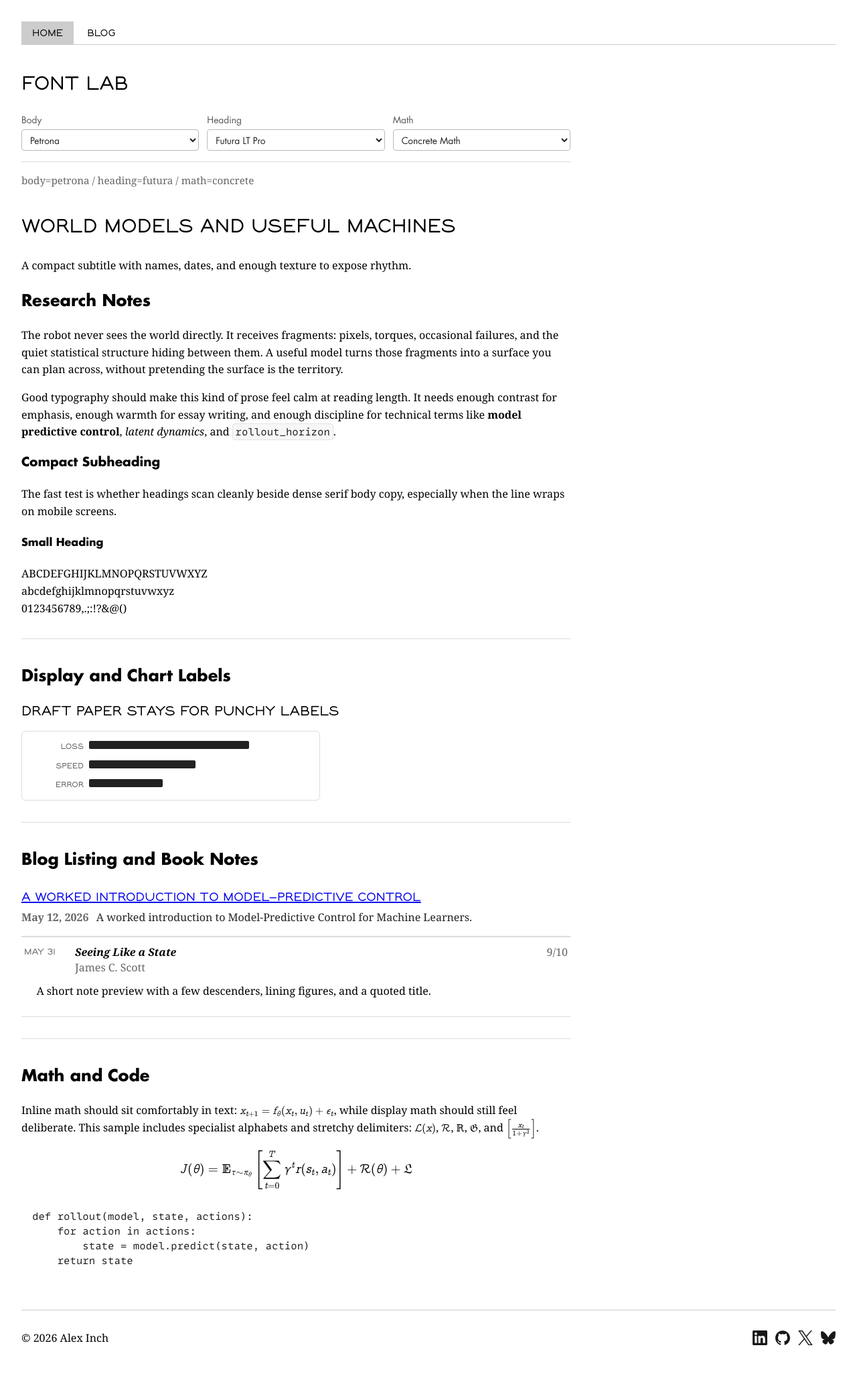
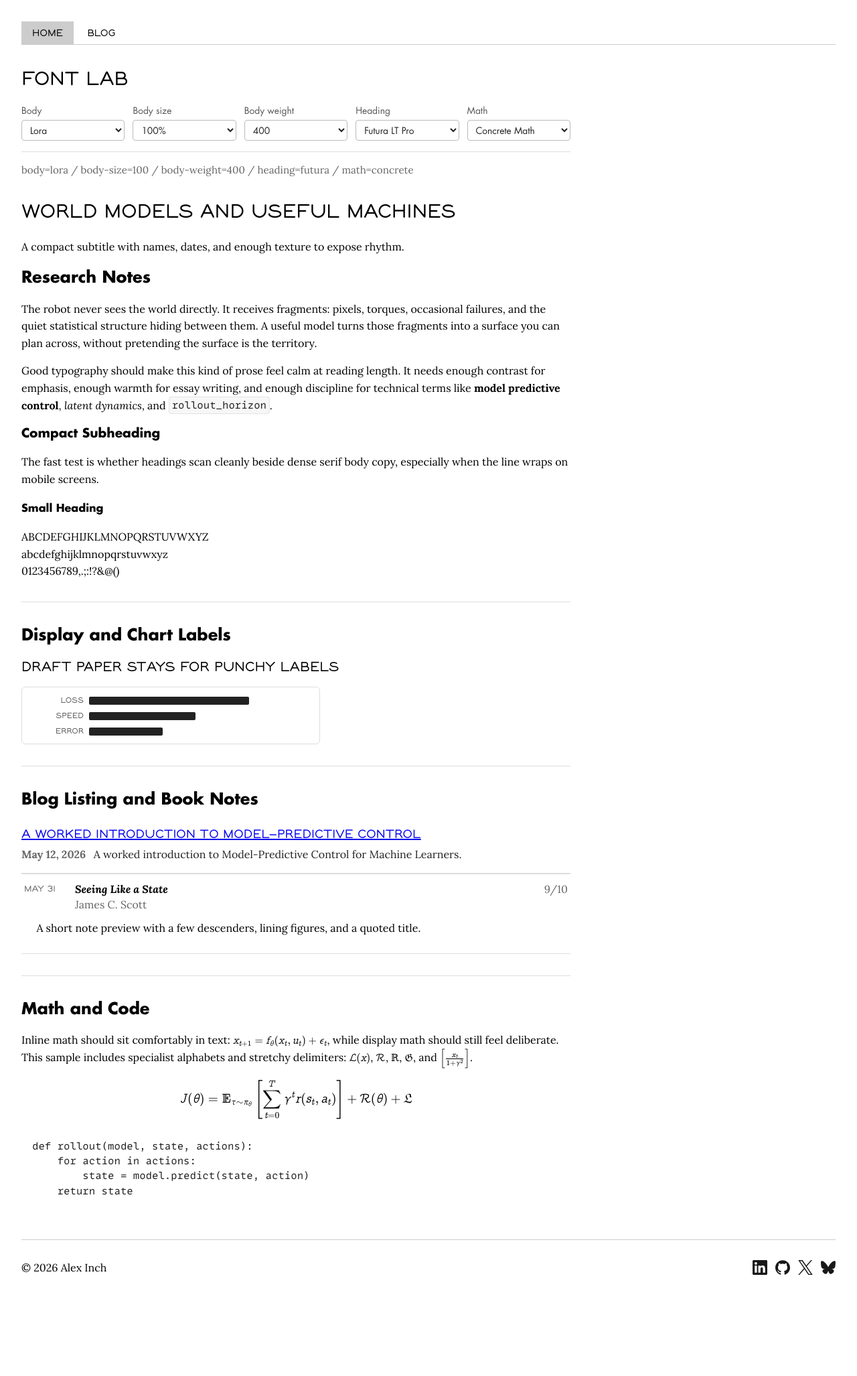
Before and after one commit to foty-hub/foty-hub.github.io, a Jekyll site: the page built from font-lab.md, in a window 1280 px wide. Shown: the whole page at 67% size. Built offline with Jekyll 4.4.1, drawn with Linux system fonts in a browser that asks for light colours; some web fonts are replaced; after the commit the page ends 1950 px from its top, so only the background shows below that.

Commit message:
Swap to Lora

```diff
--- a/_layouts/default.html
+++ b/_layouts/default.html
@@ -22,25 +22,30 @@
   <link rel="preconnect" href="https://fonts.googleapis.com">
   <link rel="preconnect" href="https://fonts.gstatic.com" crossorigin>
   <link rel="stylesheet" href="https://cdnjs.cloudflare.com/ajax/libs/normalize/8.0.1/normalize.min.css">
-  <link rel="stylesheet" href="https://fonts.googleapis.com/css2?family=Baskervville:ital,wght@0,400;0,700;1,400;1,700&amp;family=EB+Garamond:ital,wght@0,400;0,700;1,400;1,700&amp;family=Libre+Caslon+Text:ital,wght@0,400;0,700;1,400&amp;family=Lora:ital,wght@0,400;0,700;1,400;1,700&amp;family=Petrona:ital,wght@0,400;0,700;1,400;1,700&amp;family=Sorts+Mill+Goudy:ital@0;1&amp;display=swap">
+  <link rel="stylesheet" href="https://fonts.googleapis.com/css2?family=Baskervville:ital,wght@0,400;0,700;1,400;1,700&amp;family=EB+Garamond:ital,wght@0,400;0,700;1,400;1,700&amp;family=Libre+Caslon+Text:ital,wght@0,400;0,700;1,400&amp;family=Lora:ital,wght@0,400;0,700;1,400;1,700&amp;family=Petrona:ital,wght@0,400..700;1,400..700&amp;family=Sorts+Mill+Goudy:ital@0;1&amp;display=swap">
   <script>
     (function() {
       var choices = {
         body: ["petrona", "lora", "libre-caslon", "sorts-mill-goudy", "baskervville", "eb-garamond"],
         heading: ["avenir", "futura"],
-        math: ["katex-default", "euler", "concrete", "gfs-neohellenic", "stix-two", "newpx"]
+        math: ["katex-default", "euler", "concrete", "gfs-neohellenic", "stix-two", "newpx"],
+        bodyWeight: ["400", "425", "450", "475", "500"],
+        bodySize: ["100", "102", "104", "106", "108", "110"]
       };
       var defaults = {
-        body: "petrona",
+        body: "lora",
         heading: "futura",
-        math: "concrete"
+        math: "concrete",
+        bodyWeight: "400",
+        bodySize: "100"
       };
       var params = new URLSearchParams(window.location.search);
 
       Object.keys(choices).forEach(function(name) {
-        var value = params.get(name) || defaults[name];
+        var paramName = name.replace(/[A-Z]/g, function(letter) { return "-" + letter.toLowerCase(); });
+        var value = params.get(paramName) || defaults[name];
         if (choices[name].indexOf(value) === -1) value = defaults[name];
-        document.documentElement.setAttribute("data-" + name + "-font", value);
+        document.documentElement.setAttribute("data-" + paramName + (name === "bodyWeight" || name === "bodySize" ? "" : "-font"), value);
       });
     })();
   </script>
@@ -327,11 +332,14 @@
     }
 
     :root {
-      --font-body: "Petrona", Georgia, "Times New Roman", serif;
+      --font-body: "Lora", Georgia, "Times New Roman", serif;
       --font-heading: "Futura LT Pro", Arial, sans-serif;
       --font-display: "DRAFT PAPER", "Futura LT Pro", Arial, sans-serif;
       --font-mono: "MonoLisa", ui-monospace, SFMono-Regular, Menlo, Monaco, Consolas, "Liberation Mono", monospace;
       --font-math: "Concrete Math";
+      --font-body-weight: 400;
+      --font-body-size: 1rem;
+      --font-body-line-height: 1.6rem;
     }
     html[data-body-font="petrona"] { --font-body: "Petrona", Georgia, "Times New Roman", serif; }
     html[data-body-font="lora"] { --font-body: "Lora", Georgia, "Times New Roman", serif; }
@@ -346,8 +354,23 @@
     html[data-math-font="gfs-neohellenic"] { --font-math: "GFS Neohellenic Math"; }
     html[data-math-font="stix-two"] { --font-math: "STIX Two Math Local"; }
     html[data-math-font="newpx"] { --font-math: "NewPX Preview"; }
+    html[data-body-weight="400"] { --font-body-weight: 400; }
+    html[data-body-weight="425"] { --font-body-weight: 425; }
+    html[data-body-weight="450"] { --font-body-weight: 450; }
+    html[data-body-weight="475"] { --font-body-weight: 475; }
+    html[data-body-weight="500"] { --font-body-weight: 500; }
+    html[data-body-size="100"] { --font-body-size: 1rem; }
+    html[data-body-size="102"] { --font-body-size: 1.02rem; }
+    html[data-body-size="104"] { --font-body-size: 1.04rem; }
+    html[data-body-size="106"] { --font-body-size: 1.06rem; }
+    html[data-body-size="108"] { --font-body-size: 1.08rem; }
+    html[data-body-size="110"] { --font-body-size: 1.1rem; }
 
-    body { font-family: var(--font-body); margin: 2rem; }
+    body {
+      font-family: var(--font-body);
+      font-weight: var(--font-body-weight);
+      margin: 2rem;
+    }
     h1 {
       font-family: var(--font-display);
       font-weight: 400;
@@ -360,15 +383,14 @@
       font-family: var(--font-heading);
       font-weight: 700;
     }
-    /* Balanced prose rhythm with better inline-math behavior. */
-    article,
-    article p,
-    article li {
-      line-height: 1.6;
+    main p,
+    main li {
+      font-size: var(--font-body-size);
+      line-height: var(--font-body-line-height);
     }
-    article ul,
-    article ol {
-      line-height: 1.6;
+    main ul,
+    main ol {
+      line-height: var(--font-body-line-height);
     }
     header { margin-bottom: 2rem; }
     .tab { overflow: hidden; border-bottom: 1px solid #ccc; }
@@ -377,7 +399,11 @@
     .tablinks.active { background-color: #ccc; }
     .tabcontent { display: none; padding: 1rem 0; }
     main { max-width: {{ site.max_width | default: '820px' }};}
-    article > .subtitle { margin-top: -0.5rem; margin-bottom: 1rem; color: #666; font-family: var(--font-body); font-size: 1.1rem; line-height: 1.4; }
+    article > .subtitle { margin-top: -0.5rem; margin-bottom: 1rem; color: #666; font-family: var(--font-body); font-size: calc(var(--font-body-size) * 1.1); line-height: 1.4; }
+    strong,
+    b {
+      font-weight: 700;
+    }
     /* Code blocks generated by Jekyll/Rouge. */
     article :not(pre) > code {
       padding: 0.08rem 0.24rem;
@@ -390,24 +416,30 @@
     }
     article div.highlighter-rouge {
       margin: 1.25rem 0;
+      max-width: 100%;
     }
     article div.highlighter-rouge .highlight {
+      box-sizing: border-box;
       margin: 0;
-      overflow: hidden;
+      max-width: 100%;
+      overflow-x: auto;
+      overflow-y: hidden;
       border: 1px solid #ddd;
       border-radius: 6px;
       background: #fafafa;
+      -webkit-overflow-scrolling: touch;
     }
     article pre.highlight {
+      box-sizing: border-box;
       margin: 0;
       padding: 0.85rem 1rem;
-      overflow-x: auto;
+      min-width: max-content;
+      overflow: visible;
       background: transparent;
       color: #222;
       font-family: var(--font-mono);
       font-size: 0.92rem;
       line-height: 1.5;
-      -webkit-overflow-scrolling: touch;
     }
     article pre.highlight code {
       padding: 0;
@@ -585,7 +617,7 @@
       border-bottom: 1px solid #ddd;
       display: grid;
       gap: 0.75rem;
-      grid-template-columns: repeat(3, minmax(0, 1fr));
+      grid-template-columns: repeat(5, minmax(0, 1fr));
       margin: 0 0 2rem;
       padding-bottom: 1rem;
     }
@@ -822,10 +854,10 @@
       var fontLabControls = document.querySelector('.font-lab-controls');
       if (fontLabControls) {
         var fontParams = new URLSearchParams(window.location.search);
-        var fields = ['body', 'heading', 'math'];
+        var fields = ['body', 'body-size', 'body-weight', 'heading', 'math'];
         fields.forEach(function(field) {
           var select = fontLabControls.querySelector('[name="' + field + '"]');
-          var value = document.documentElement.getAttribute('data-' + field + '-font');
+          var value = document.documentElement.getAttribute('data-' + field + (field === 'body-weight' || field === 'body-size' ? '' : '-font'));
           if (!select || !value) return;
 
           select.value = value;
@@ -838,7 +870,7 @@
         var current = document.getElementById('font-lab-current');
         if (current) {
           current.textContent = fields.map(function(field) {
-            return field + '=' + document.documentElement.getAttribute('data-' + field + '-font');
+            return field + '=' + document.documentElement.getAttribute('data-' + field + (field === 'body-weight' || field === 'body-size' ? '' : '-font'));
           }).join(' / ');
         }
       }
--- a/font-lab.md
+++ b/font-lab.md
@@ -18,6 +18,27 @@ math: true
         <option value="sorts-mill-goudy">Sorts Mill Goudy</option>
         <option value="baskervville">Baskervville</option>
         <option value="eb-garamond">EB Garamond</option>
+      </select>
+    </label>
+    <label>
+      Body size
+      <select name="body-size">
+        <option value="100">100%</option>
+        <option value="102">102%</option>
+        <option value="104">104%</option>
+        <option value="106">106%</option>
+        <option value="108">108%</option>
+        <option value="110">110%</option>
+      </select>
+    </label>
+    <label>
+      Body weight
+      <select name="body-weight">
+        <option value="400">400</option>
+        <option value="425">425</option>
+        <option value="450">450</option>
+        <option value="475">475</option>
+        <option value="500">500</option>
       </select>
     </label>
     <label>
```
